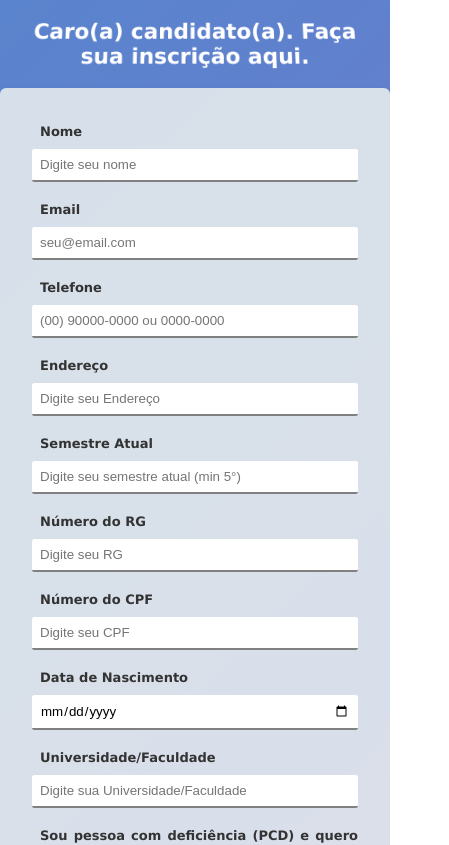
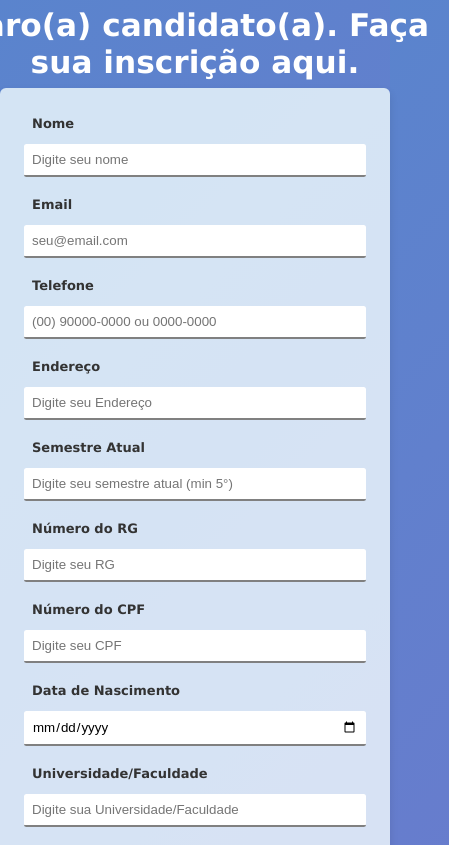
Before and after one commit to Fuyuki077/FormESTAGIO, a React (Vite) app in the folder forms/: page / in a window 390 px wide. Shown: the top 845 px of the page, 449 px wide, since content can reach past the window. Built offline with nearby package versions, Linux system fonts and the light colour scheme.

Commit message:
ajuste no body

```diff
--- a/forms/src/App.css
+++ b/forms/src/App.css
@@ -1,16 +1,14 @@
 h1 {
     text-align: center;
-    transition: all 0.5s ease-in-out;
-    margin: 3rem auto;
+    margin: 3rem;
     font-family: 'Lucida Sans', sans-serif;
     color: white;
-    transform: perspective(500px) rotateX(10deg);
-    transition: transform 0.4s ease;
-    scale: 0.9;
+    scale: 1.5;
 }
 
-h1:hover {
-  transform: perspective(500px) rotateX(0deg);
+.container h1{
+  margin: 1rem 3rem 3rem 3rem;
+  color: #1d1d1d;
 }
 
 ul {
@@ -21,12 +19,11 @@ ul {
 
 
 .container{
-  margin: auto 10%;
+  margin: auto 10% 1.5rem;
   width: 80%;
   line-height: 1.5rem;
-  text-align: center;
   grid-template-columns: 1fr auto; /* Texto ocupa espaço restante, imagem com tamanho automático */
-  background-color: #f0f4f0d5;
+  background-color: rgba(245, 255, 255, 0.786);
   border-radius: 6px;
   padding: 2rem;
   box-shadow: 0 4px 8px rgba(0, 0, 0, 0.1);
@@ -39,10 +36,11 @@ ul {
 
 }
 
+
 /* ESTILO PARA O FORM DENTRO DO CONTAINER */
 .container form {
   width: 100%;
-  max-width: 400px;          /* Largura máxima para o formulário */
+  max-width: 600px;          /* Largura máxima para o formulário */
 
 }
 
@@ -72,6 +70,17 @@ ul {
   padding-left: 0.5rem;
   flex-direction: column;
 }
+.container p {
+  width: 70%; /* Ajuste conforme necessário */
+  text-align: justify;
+  text-justify: auto;
+
+  font-family: Verdana, Geneva, Tahoma, sans-serif;
+  font-size: 17px;
+  color: #1d1d1d;
+  padding: 0;
+  margin: 0;
+}
 
 .container input[type="text"]{
   cursor: text;
@@ -86,6 +95,11 @@ ul {
   margin-left: 0.5rem;
 }
 
+.container input[type="file"]{
+  background-color: #ffffffd0;
+  border-radius: 2px;
+}
+
 .container input[type="submit"]{
   width: 100px;
   background-color: slateblue;
@@ -93,8 +107,6 @@ ul {
   font-weight: bold;
   cursor: pointer;
   border-bottom: none;
-
-
 
 }
 .container input[type="submit"]:hover{
@@ -108,7 +120,7 @@ ul {
 }
 
 .container input:focus{
-  transition: all 0.5s ease-in-out;
+  transition: all 0.3s ease-in-out;
   border-bottom: 2px solid darkslateblue;
 }
 
@@ -117,23 +129,30 @@ ul {
   border-bottom: 2px solid gray;
 }
 
+.container input:hover {
+  transform: scale(1.01);
+  border-bottom: 2px solid darkslateblue;
+  transition: all 0.3s ease;
+}
 
 @media (max-width: 768px) {
   .container {
     grid-template-columns: 1fr; /* Em telas pequenas, uma coluna */
-    text-align: center;
+    text-align: justify;
     margin: 0;
     width: 100%;
     transition: all 0.5s ease-in-out;
+    margin-bottom: 2rem;
+    padding: 1.5rem;
   }
 
-  .container label {
-    margin: 0 0 5px 0;
-
+  .container p {
+  width: 100%;
   }
 
   h1 {
     font-size: 1.5rem;
+    scale: 1.3;
     margin: 1rem auto;
     transition: all 0.5s ease-in-out;
   }
```
